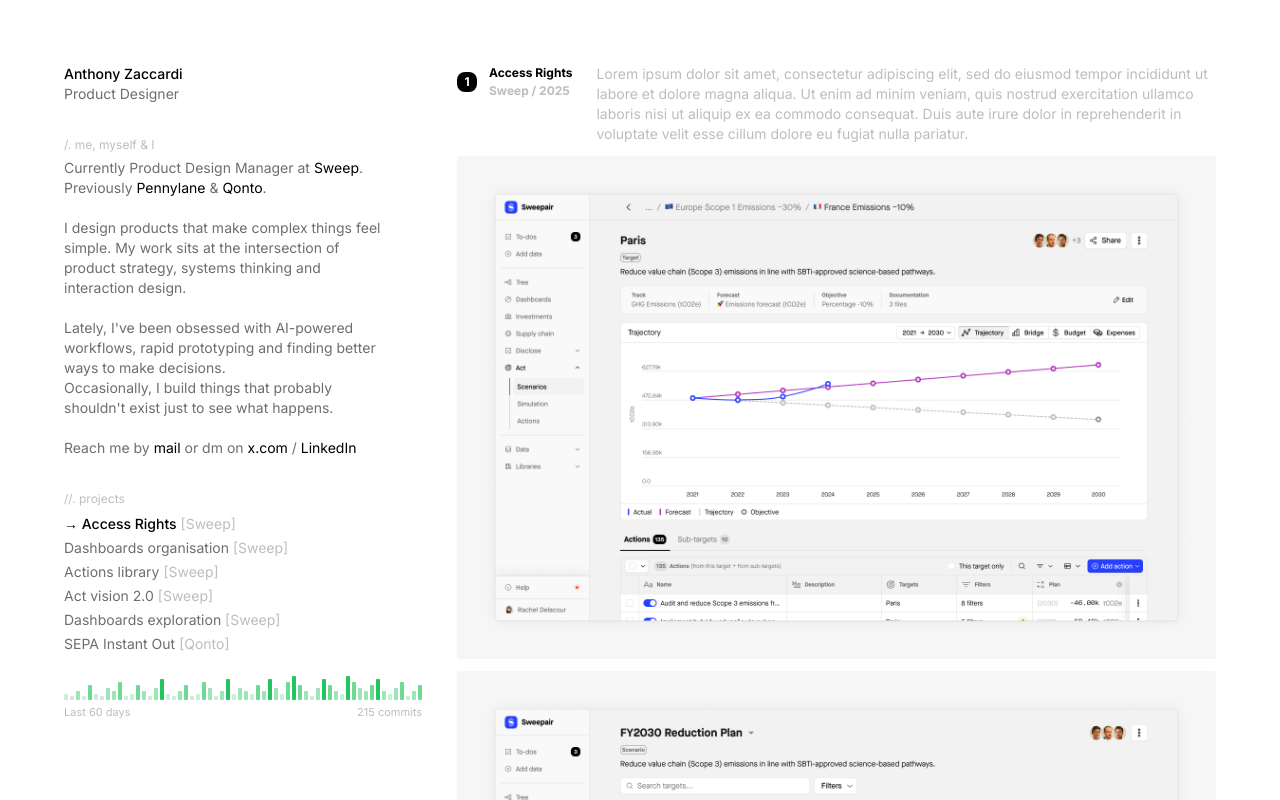
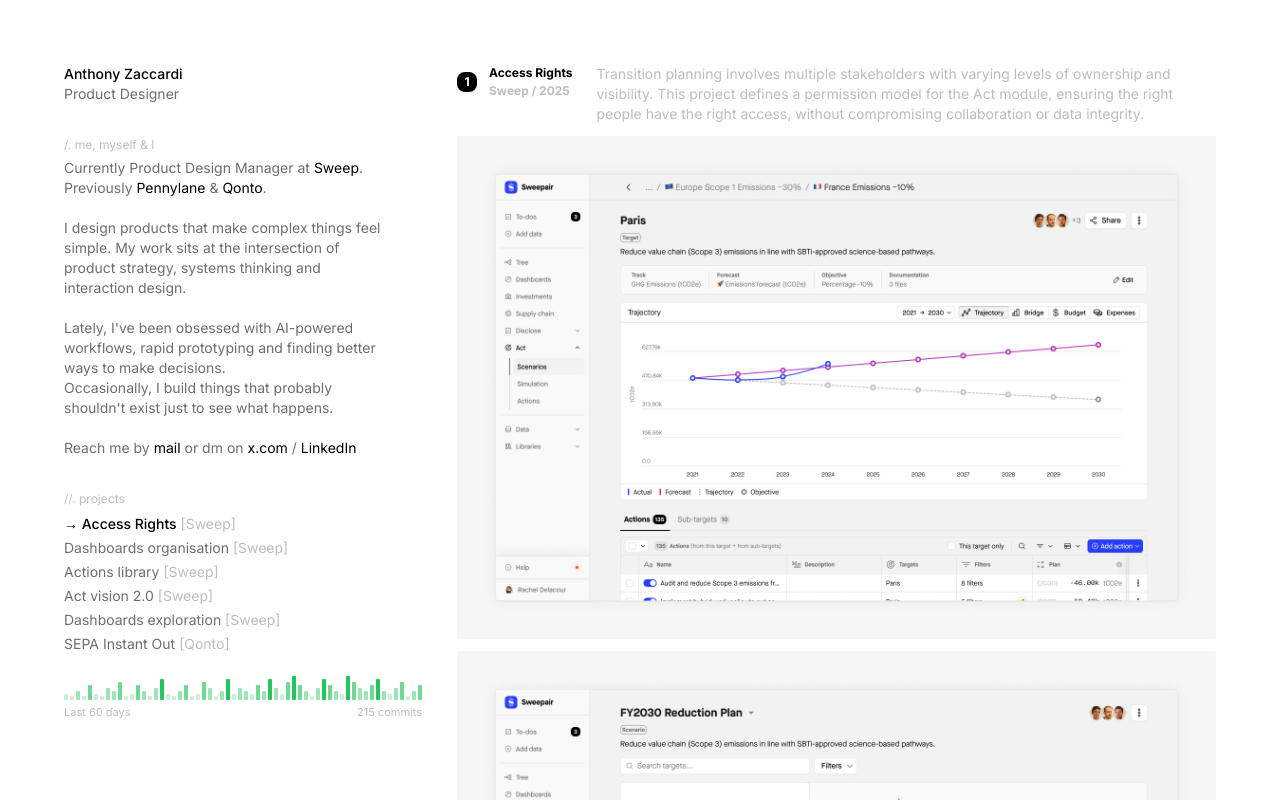
Before and after one commit to anthonyzaccardi/folio-2026, a Next.js app: page / in a window 1280 px wide. Built offline with nearby package versions, Linux system fonts and the light colour scheme; no server answers.

Commit message:
content: real project descriptions

```diff
--- a/data/projects.ts
+++ b/data/projects.ts
@@ -16,7 +16,8 @@
     title: 'Access Rights',
     company: 'Sweep',
     year: '2025',
-    description: LOREM,
+    description:
+      'Transition planning involves multiple stakeholders with varying levels of ownership and visibility. This project defines a permission model for the Act module, ensuring the right people have the right access, without compromising collaboration or data integrity.',
     images: [
       '/images/access-rights-1.jpg',
       '/images/access-rights-2.jpg',
@@ -28,7 +29,8 @@
     title: 'Dashboards organisation',
     company: 'Sweep',
     year: '2026',
-    description: LOREM,
+    description:
+      'As the number of dashboards grows, users struggle to find, organize, and manage their content efficiently. This project tackles the information architecture of the dashboard layer, giving users meaningful ways to structure, navigate, and prioritize their views at scale.',
     images: [
       '/images/dashboards-organisation-1.jpg',
       '/images/dashboards-organisation-2.jpg',
@@ -40,7 +42,8 @@
     title: 'Actions library',
     company: 'Sweep',
     year: '2025',
-    description: LOREM,
+    description:
+      'Recurring actions shouldn\'t be rebuilt from scratch every time. This project explores a centralized library of reusable actions, helping teams standardize their processes, reduce manual effort, and maintain consistency across transition plans.',
     images: [
       '/images/actions-library-1.jpg',
       '/images/actions-library-2.jpg',
@@ -52,7 +55,8 @@
     title: 'Act vision 2.0',
     company: 'Sweep',
     year: '2024',
-    description: LOREM,
+    description:
+      'The Act module needed a north star. This project reframes the long-term product direction for transition planning, aligning business goals, user needs, and technical constraints into a coherent vision that guides prioritization and future design decisions.',
     images: [
       '/images/act-vision-1.jpg',
       '/images/act-vision-2.jpg',
@@ -64,7 +68,8 @@
     title: 'Dashboards exploration',
     company: 'Sweep',
     year: '2024',
-    description: LOREM,
+    description:
+      'Before defining what dashboards should become, we needed to understand how users actually interact with data today. This exploratory project surfaces key insights around usage patterns, mental models, and unmet needs, laying the foundation for a more intentional dashboard experience.',
     images: [
       '/images/dashboards-exploration-1.jpg',
       '/images/dashboards-exploration-2.jpg',
```
